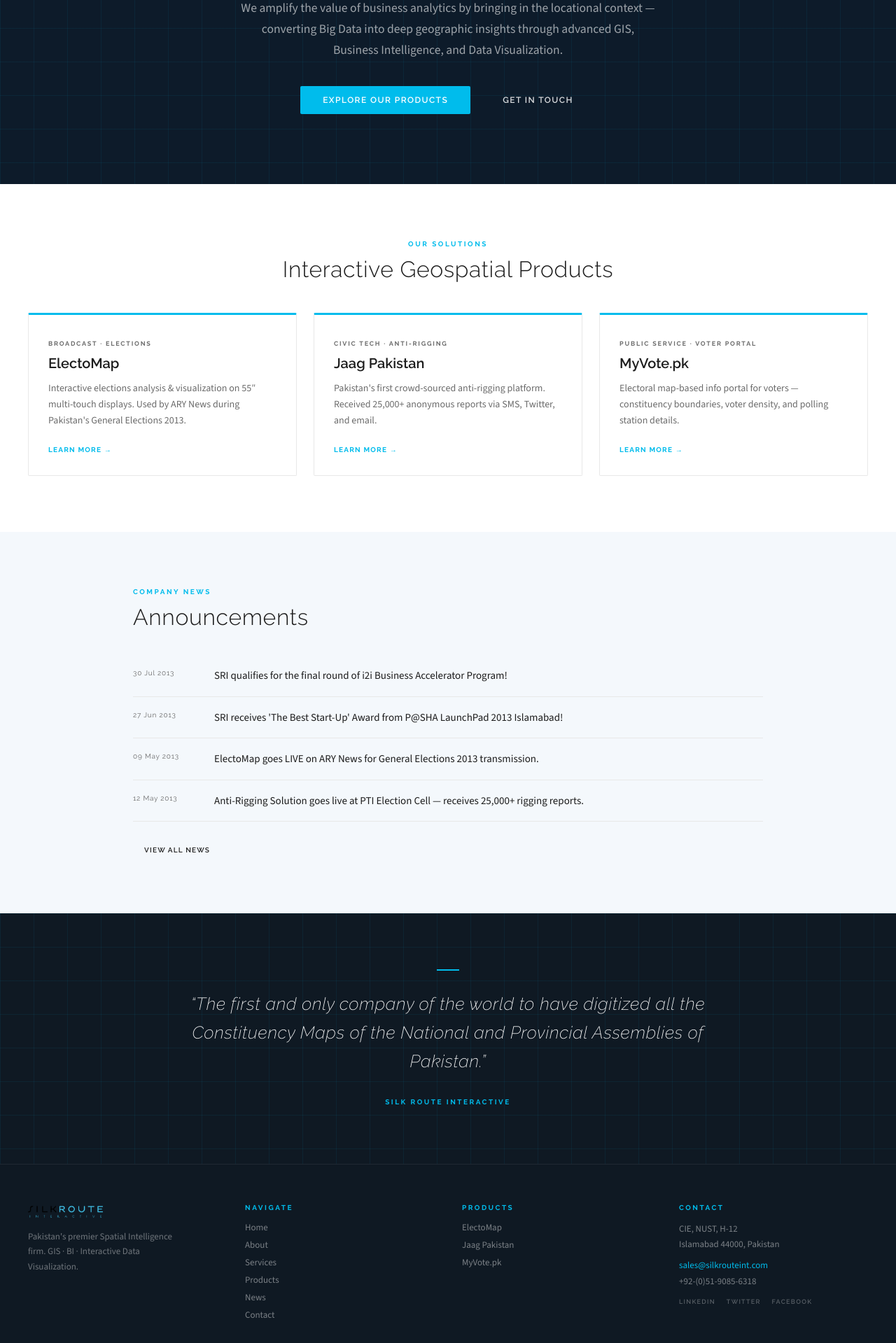
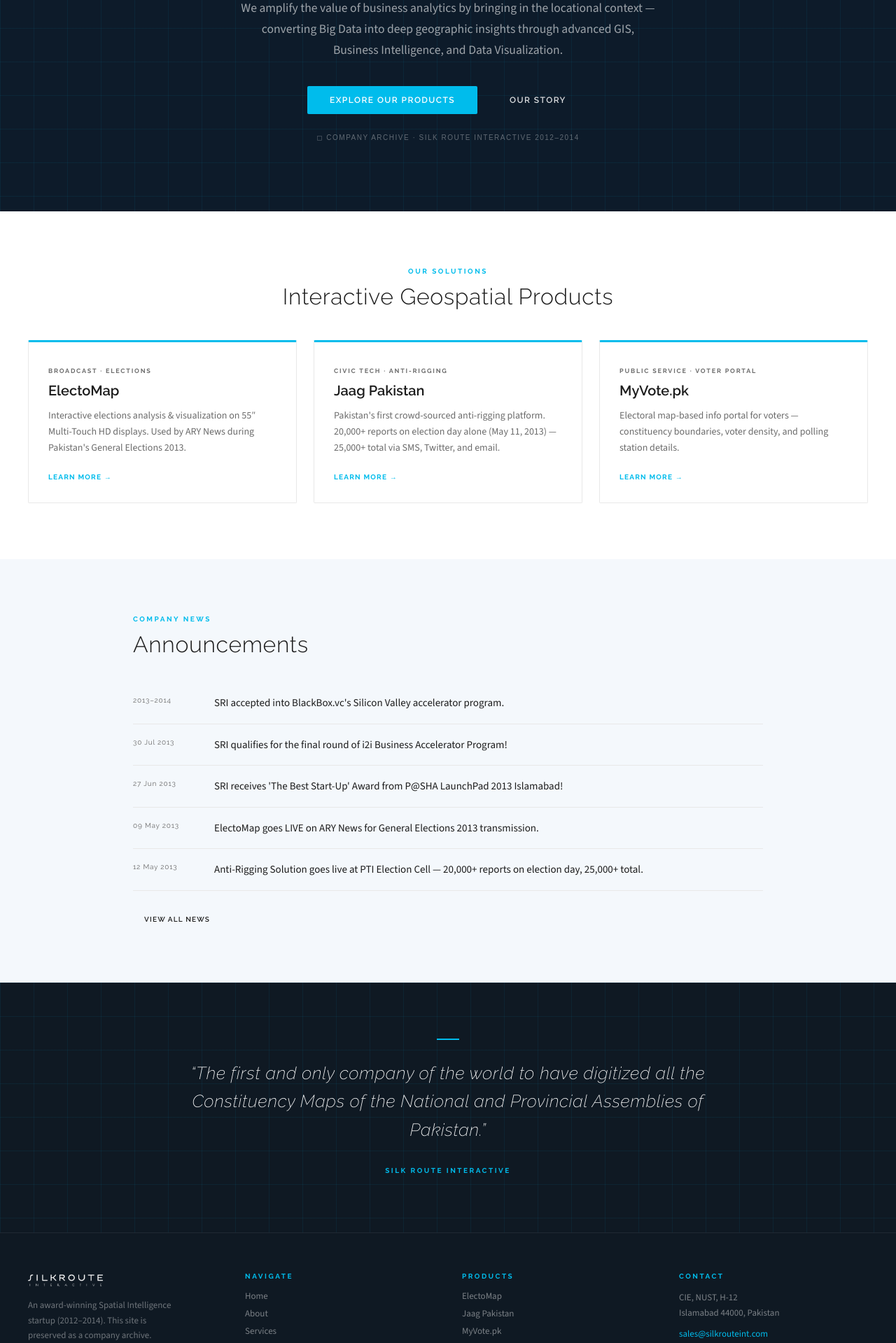
Before and after one commit to buRWor284/sri-website, a Next.js app: page / in a window 1280 px wide. Shown: the part 360-2279 px from the top of the page at 70% size. Built offline with nearby package versions, Linux system fonts and the light colour scheme.

Commit message:
content+fix: BlackBox.vc, archive framing, clickable product cards, logo fix

```diff
--- a/src/app/electomap/page.tsx
+++ b/src/app/electomap/page.tsx
@@ -4,7 +4,7 @@
 
 const BENEFITS = [
   { icon: '⊕', title: 'Real-Time Data Integration', desc: 'Live election results from multiple sources with instant visualization during broadcast transmission.' },
-  { icon: '◈', title: 'Multi-Touch Interaction', desc: 'Anchorpersons zoom, toggle, and swap constituencies on a 55″ display with complete intuitive control.' },
+  { icon: '◈', title: 'Multi-Touch Interaction', desc: 'Anchorpersons zoom, toggle, and swap constituencies on a 55″ Multi-Touch HD screen with complete intuitive control.' },
   { icon: '▦', title: 'Rich Data Visualization', desc: 'Pie charts, bar graphs, heat maps, voter turnout, party performance — all in one unified interface.' },
   { icon: '◉', title: 'Historical Analysis', desc: 'Compare 2002, 2008 and live 2013 results across any constituency or region of Pakistan.' },
 ]
--- a/src/app/globals.css
+++ b/src/app/globals.css
@@ -41,9 +41,13 @@
 .btn-md { padding: 9px 24px; font-size: 11px; }
 .btn-lg { padding: 13px 32px; font-size: 12px; }
 
-/* ── Card hover ── */
+/* ── Card hover (homepage grid) ── */
 .product-card { transition: all 200ms ease; }
 .product-card:hover { box-shadow: 0 8px 32px rgba(0,0,0,0.10); transform: translateY(-3px); }
+
+/* ── Card hover (products page full-width) ── */
+.product-card-lg { transition: all 200ms ease; }
+.product-card-lg:hover { box-shadow: 0 8px 32px rgba(0,0,0,0.14); transform: translateY(-2px); }
 
 /* ── News row hover ── */
 .news-row { transition: background 150ms ease; border-radius: 2px; }
--- a/src/app/page.tsx
+++ b/src/app/page.tsx
@@ -9,13 +9,13 @@
     href: '/electomap',
     name: 'ElectoMap',
     tag: 'Broadcast · Elections',
-    desc: "Interactive elections analysis & visualization on 55″ multi-touch displays. Used by ARY News during Pakistan's General Elections 2013.",
+    desc: "Interactive elections analysis & visualization on 55″ Multi-Touch HD displays. Used by ARY News during Pakistan's General Elections 2013.",
   },
   {
     href: '/jaag',
     name: 'Jaag Pakistan',
     tag: 'Civic Tech · Anti-Rigging',
-    desc: "Pakistan's first crowd-sourced anti-rigging platform. Received 25,000+ anonymous reports via SMS, Twitter, and email.",
+    desc: "Pakistan's first crowd-sourced anti-rigging platform. 20,000+ reports on election day alone (May 11, 2013) — 25,000+ total via SMS, Twitter, and email.",
   },
   {
     href: '/myvote',
@@ -26,25 +26,29 @@
 ]
 
 const NEWS = [
+  { date: '2013–2014', text: "SRI accepted into BlackBox.vc's Silicon Valley accelerator program." },
   { date: '30 Jul 2013', text: "SRI qualifies for the final round of i2i Business Accelerator Program!" },
   { date: '27 Jun 2013', text: "SRI receives 'The Best Start-Up' Award from P@SHA LaunchPad 2013 Islamabad!" },
   { date: '09 May 2013', text: "ElectoMap goes LIVE on ARY News for General Elections 2013 transmission." },
-  { date: '12 May 2013', text: "Anti-Rigging Solution goes live at PTI Election Cell — receives 25,000+ rigging reports." },
+  { date: '12 May 2013', text: "Anti-Rigging Solution goes live at PTI Election Cell — 20,000+ reports on election day, 25,000+ total." },
 ]
 
 export default function Home() {
   return (
     <div>
       <PageHero
-        label="Pakistan's Premier Spatial Intelligence Firm"
+        label="Award-Winning Spatial Intelligence Startup"
         title="GIS-Enabled Interactive Mapping Solutions"
         sub="We amplify the value of business analytics by bringing in the locational context — converting Big Data into deep geographic insights through advanced GIS, Business Intelligence, and Data Visualization."
         tall
       >
         <div style={{ display: 'flex', gap: '14px', justifyContent: 'center', marginTop: '36px', flexWrap: 'wrap' }}>
           <Btn href="/products" variant="primary" size="lg">Explore Our Products</Btn>
-          <Btn href="/contact" variant="ghost" size="lg">Get In Touch</Btn>
+          <Btn href="/about" variant="ghost" size="lg">Our Story</Btn>
         </div>
+        <p style={{ fontFamily: 'var(--font-display, sans-serif)', fontSize: '10px', letterSpacing: '0.15em', textTransform: 'uppercase', color: 'rgba(255,255,255,0.35)', marginTop: '28px', marginBottom: 0 }}>
+          ◻ Company Archive · Silk Route Interactive 2012–2014
+        </p>
       </PageHero>
 
       {/* Products Preview */}
--- a/src/components/Footer.tsx
+++ b/src/components/Footer.tsx
@@ -41,9 +41,9 @@
         }}
       >
         <div>
-          <Image src="/sri-logo.png" alt="SRI" height={22} width={110} style={{ height: '22px', width: 'auto', marginBottom: '14px', display: 'block' }} />
+          <Image src="/sri-logo.png" alt="SRI" height={22} width={110} style={{ height: '22px', width: 'auto', marginBottom: '14px', display: 'block', filter: 'brightness(0) invert(1)' }} />
           <p style={{ fontFamily: BF, fontSize: '13px', color: 'rgba(255,255,255,0.4)', lineHeight: '1.65', margin: 0, maxWidth: '220px' }}>
-            Pakistan&apos;s premier Spatial Intelligence firm. GIS · BI · Interactive Data Visualization.
+            An award-winning Spatial Intelligence startup (2012–2014). This site is preserved as a company archive.
           </p>
         </div>
 
--- a/src/components/Nav.tsx
+++ b/src/components/Nav.tsx
@@ -77,7 +77,7 @@
       }}
     >
       <Link href="/">
-        <Image src="/sri-logo.png" alt="Silk Route Interactive" height={24} width={120} style={{ height: '24px', width: 'auto', display: 'block' }} priority />
+        <Image src="/sri-logo.png" alt="Silk Route Interactive" height={24} width={120} style={{ height: '24px', width: 'auto', display: 'block', filter: 'brightness(0) invert(1)' }} priority />
       </Link>
 
       {!mobile ? (
```
Also changed, not shown: src/app/about/page.tsx (+14 -1 lines), src/app/products/page.tsx (+8 -6 lines).
